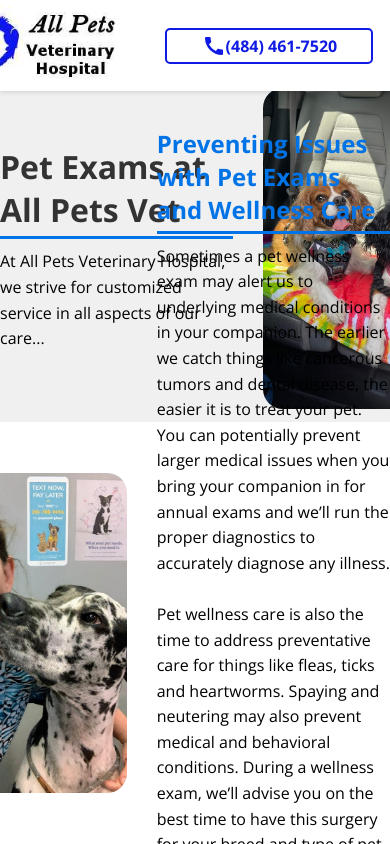
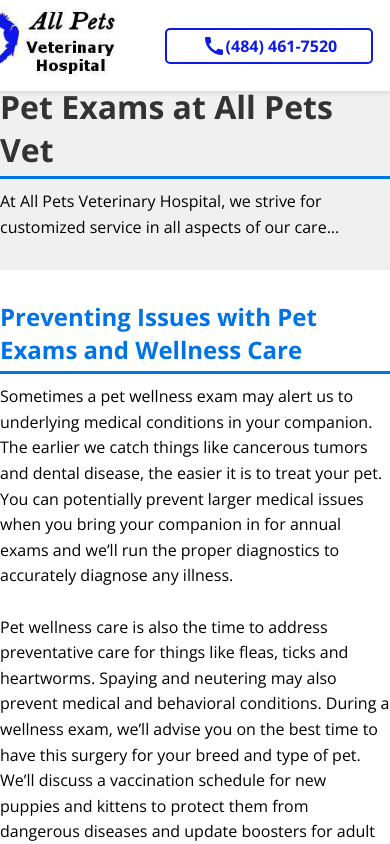
Before and after one commit to CodeJeffreyG/apv-website, a React (Create React App) app: page /services/wellness in a window 390 px wide. Shown: the top 844 px of the page. Built offline with nearby package versions, Linux system fonts and the light colour scheme.

Commit message:
some mobile stuff

```diff
--- a/src/components/Wellness/wellness.css
+++ b/src/components/Wellness/wellness.css
@@ -89,3 +89,32 @@
   margin: 0;
   line-height: 1.6;
 }
+
+@media (max-width: 768px) {
+  .section {
+    flex-direction: column;
+    height: auto;
+  }
+
+  .section .text-container,
+  .section .image-container {
+    flex: none;
+    width: 100%;
+    padding: 10px 0; /* Adjust padding for smaller screens */
+  }
+
+  .pet-image {
+    display: none;
+    width: auto; /* Adjust image width to fit its container */
+    max-height: 200px; /* Adjust max height for smaller screens */
+  }
+
+  .text-container p {
+    max-width: 100%; /* Allow text to fill the container on smaller screens */
+  }
+
+  .section-two h2 {
+    display: flex;
+    justify-self: center;
+  }
+}
--- a/src/components/navbar/navbar.js
+++ b/src/components/navbar/navbar.js
@@ -23,10 +23,12 @@
 
   return (
     <nav className="navbar">
-      <img src={logo} className="navbar-logo" alt="Company Logo" />
+      <a href="/">
+        <img src={logo} className="navbar-logo" alt="Company Logo" />
+      </a>
 
       <div className="navbar-phone">
-        <a href="tel:+1234567890" className="phone-link">
+        <a href="tel:+2153473997" className="phone-link">
           <CallIcon sx={{ fontSize: 24 }} className="phone-icon" /> (484)
           461-7520
         </a>
```
